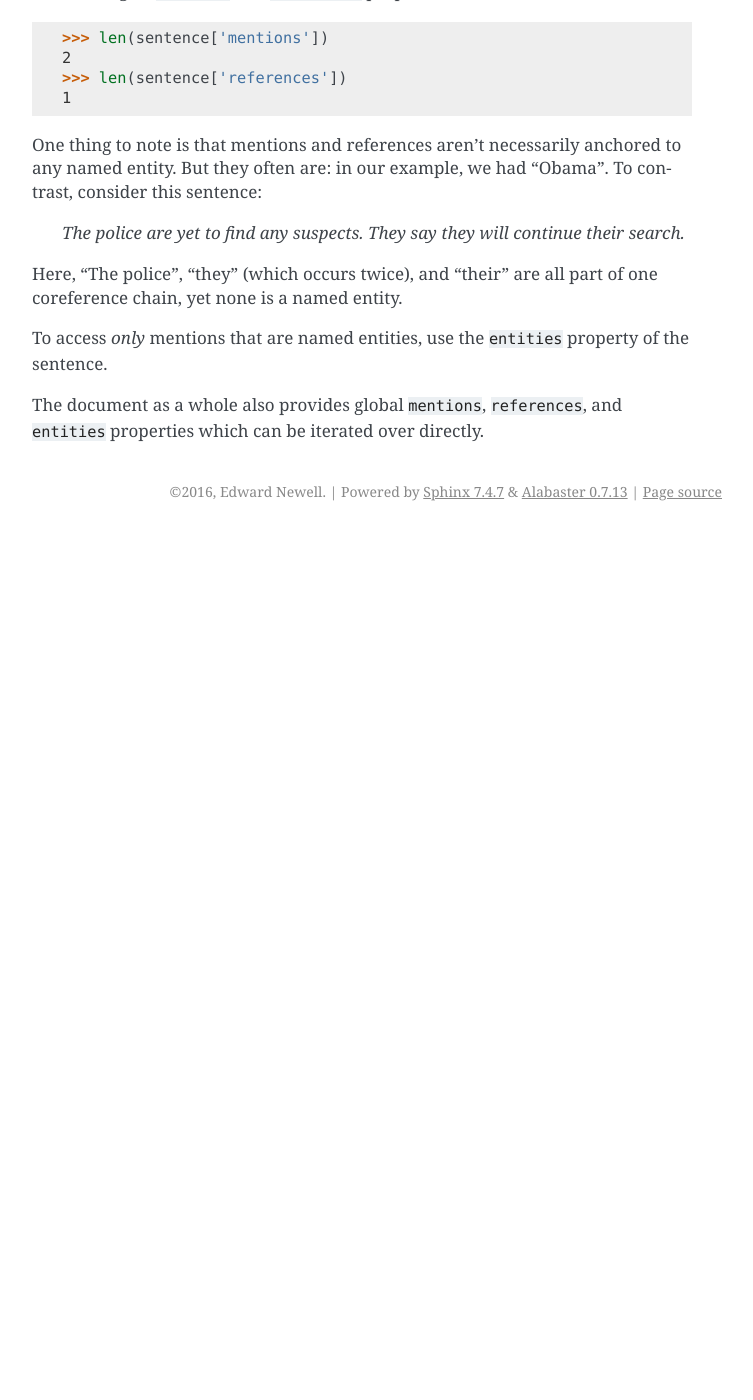
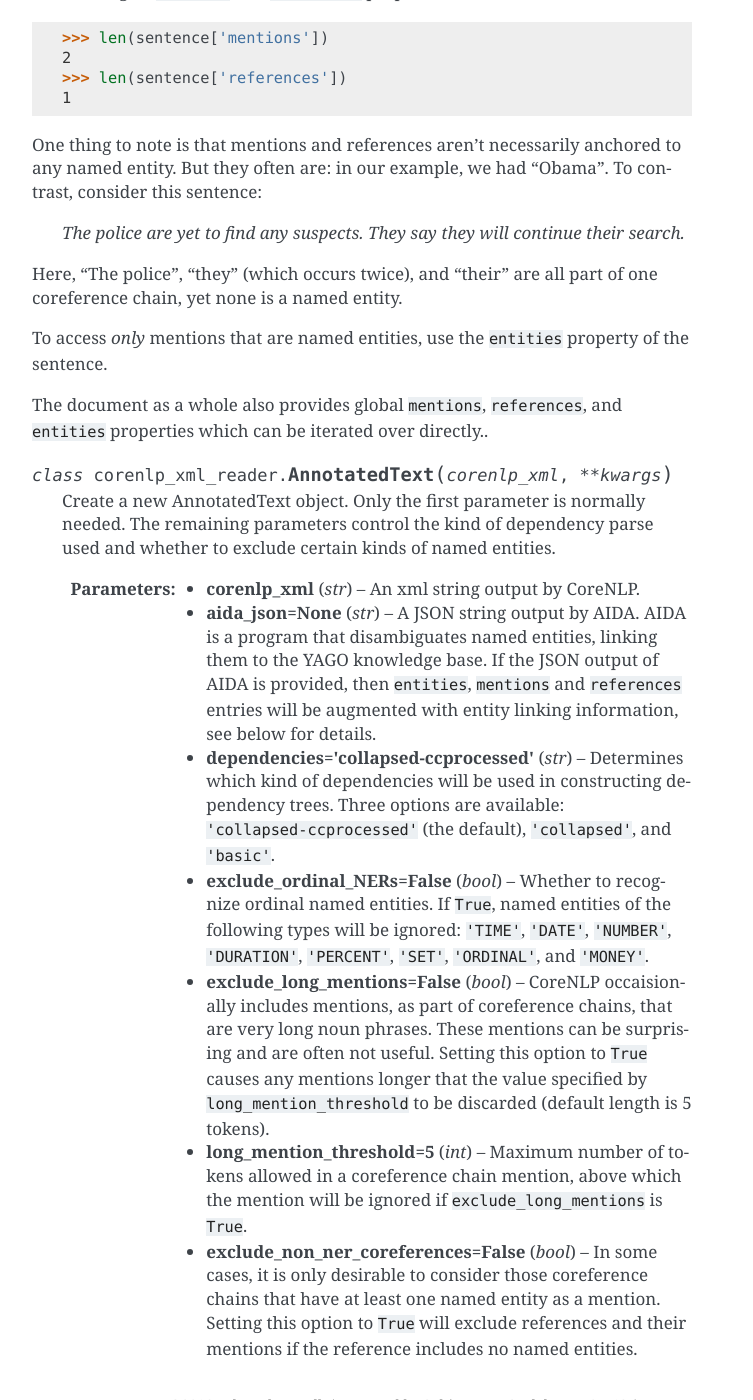
Before and after one commit to enewe101/corenlp-xml-reader, a Sphinx documentation site: the page built from docs/index.rst, in a window 1280 px wide and 1400 px high, scrolled down 2883 px. Shown: the whole window, without its empty margins (388-1141 px from the left). Built offline with Sphinx 7.4.7, drawn with Linux system fonts in a browser that asks for light colours; before the commit the page ends 3414 px from its top, so only the background shows below that.

Commit message:
update docs

```diff
--- a/docs/index.rst
+++ b/docs/index.rst
@@ -5,6 +5,8 @@
 
 Corenlp-xml-reader documentation
 ================================
+
+.. py:module:: corenlp_xml_reader
 
 Purpose
 -------
@@ -179,6 +181,18 @@ To access *only* mentions that are named entities, use the ``entities``
 property of the sentence.
 
 The document as a whole also provides global ``mentions``, ``references``,
-and ``entities`` properties which can be iterated over directly.
+and ``entities`` properties which can be iterated over directly..
 
-.. :py:class: AnnotatedText(corenlp_xml=None, aida_json=None[, dependencies='collapsed-ccprocessed', exclude_ordinal_NERs=False, exclude_long_mentions=False, long_mention_threshold=5, exclude_non_ner_coreferences=False])
+.. py:class:: AnnotatedText(corenlp_xml, **kwargs)
+
+   Create a new AnnotatedText object.  Only the first parameter is normally
+   needed.  The remaining parameters control the kind of dependency parse
+   used and whether to exclude certain kinds of named entities.
+
+   :param str corenlp_xml: An xml string output by CoreNLP.
+   :param str aida_json=None: A JSON string output by AIDA.  AIDA is a program that disambiguates named entities, linking them to the YAGO knowledge base.  If the JSON output of AIDA is provided, then ``entities``, ``mentions`` and ``references`` entries will be augmented with entity linking information, see below for details.
+   :param str dependencies='collapsed-ccprocessed': Determines which kind of dependencies will be used in constructing dependency trees.  Three options are available: ``'collapsed-ccprocessed'`` (the default), ``'collapsed'``, and ``'basic'``.
+   :param bool exclude_ordinal_NERs=False: Whether to recognize ordinal named entities.  If ``True``, named entities of the following types will be ignored: ``'TIME'``, ``'DATE'``, ``'NUMBER'``, ``'DURATION'``, ``'PERCENT'``, ``'SET'``, ``'ORDINAL'``, and ``'MONEY'``.
+   :param bool exclude_long_mentions=False: CoreNLP occaisionally includes mentions, as part of coreference chains, that are very long noun phrases.  These mentions can be surprising and are often not useful.  Setting this option to ``True`` causes any mentions longer that the value specified by ``long_mention_threshold`` to be discarded (default length is 5 tokens).
+   :param int long_mention_threshold=5: Maximum number of tokens allowed in a coreference chain mention, above which the mention will be ignored if ``exclude_long_mentions`` is ``True``.
+   :param bool exclude_non_ner_coreferences=False: In some cases, it is only desirable to consider those coreference chains that have at least one named entity as a mention.  Setting this option to ``True`` will exclude references and their mentions if the reference includes no named entities.
```
